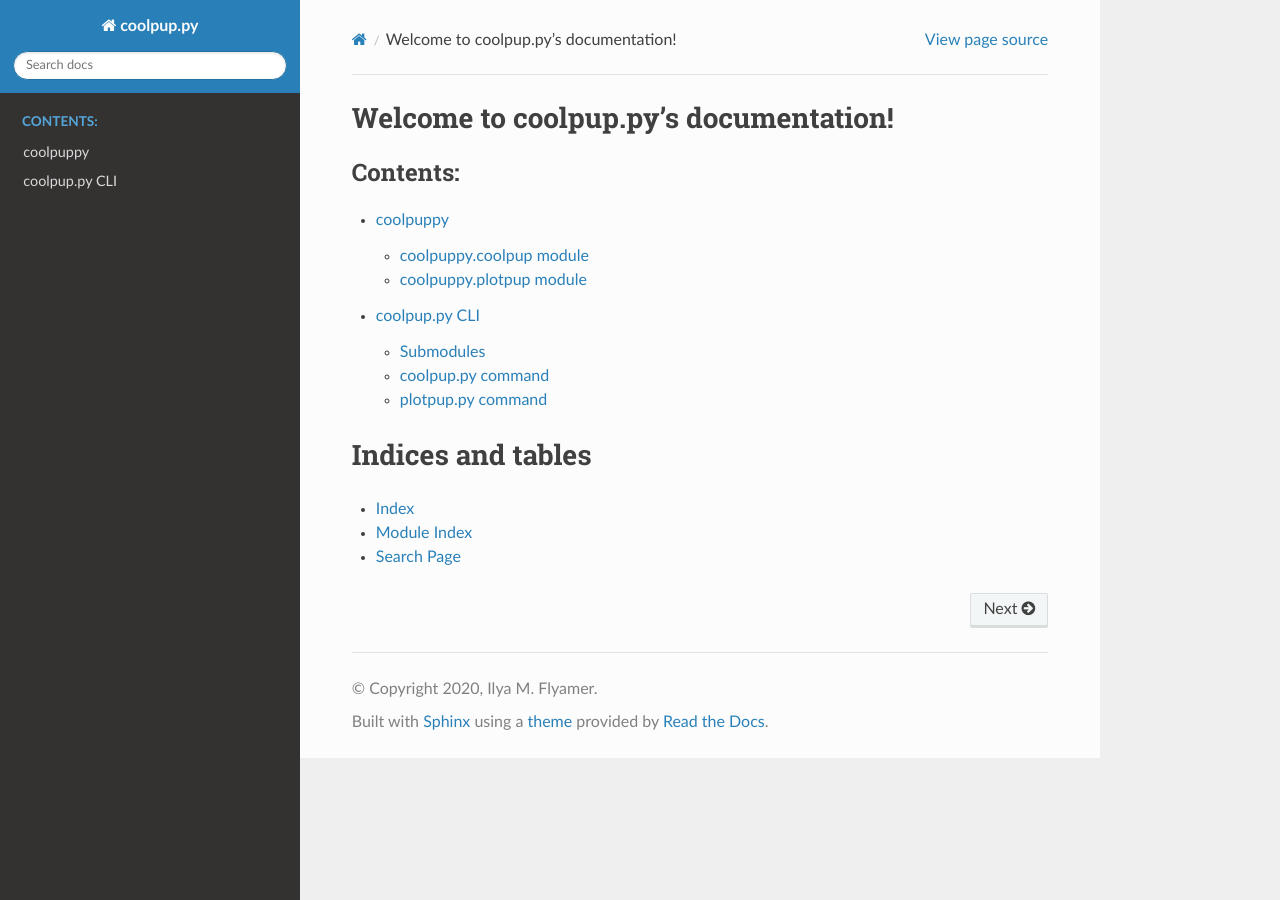
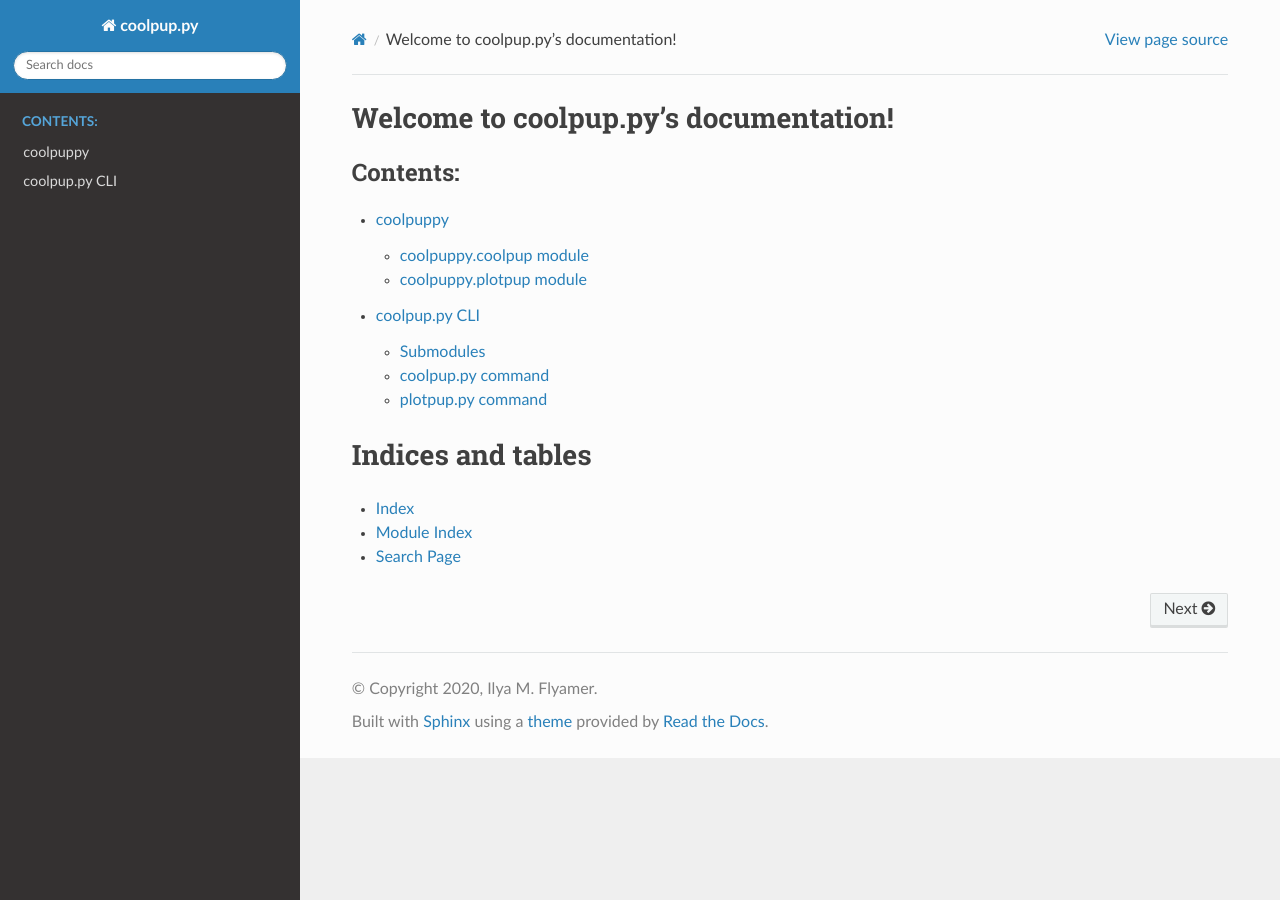
Before and after one commit to open2c/coolpuppy, a Sphinx documentation site: the page built from docs/source/index.rst, in a window 1280 px wide. Built offline with Sphinx 7.4.7 and the Read the Docs theme 2.0.0, drawn with Linux system fonts in a browser that asks for light colours.

Commit message:
No max width

```diff
--- a/docs/source/conf.py
+++ b/docs/source/conf.py
@@ -103,5 +103,6 @@ def skip(app, what, name, obj, would_skip, options):
 
 def setup(app):
     app.connect("autodoc-skip-member", skip)
+    app.add_stylesheet('my_theme.css')
 
 source_suffix = ['.rst', '.md']
```
